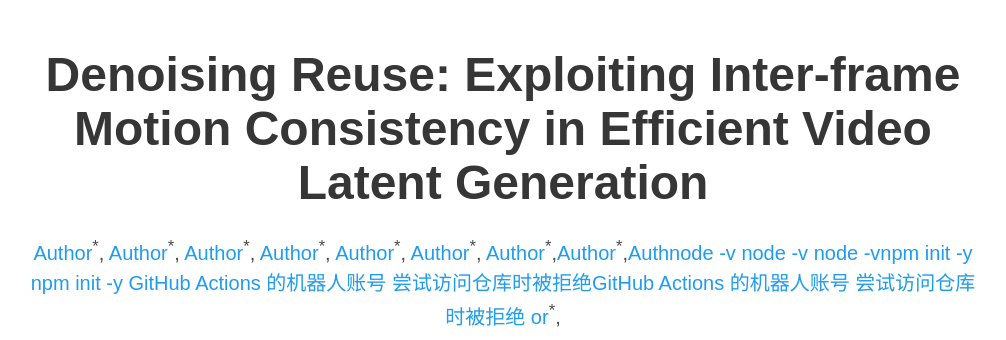
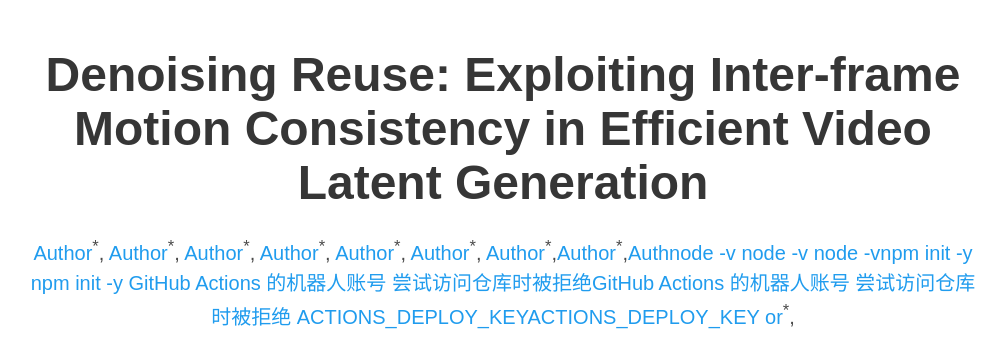
Before and after one commit to ShuoY18/website, a website: page index.html in a window 1280 px wide. Shown: the top 340 px of the page, without its empty margins (137-1143 px from the left). Drawn offline with nearby package versions, Linux system fonts and the light colour scheme; some icons are missing; a web font is replaced by a local one.

Commit message:
Update index.html

```diff
--- a/index.html
+++ b/index.html
@@ -89,6 +89,7 @@
                   node -vnpm init -y
                   npm init -y
                   GitHub Actions 的机器人账号 尝试访问仓库时被拒绝GitHub Actions 的机器人账号 尝试访问仓库时被拒绝
+                  ACTIONS_DEPLOY_KEYACTIONS_DEPLOY_KEY
                   or</a><sup>*</sup>,</span>
                   </div>
 
```
